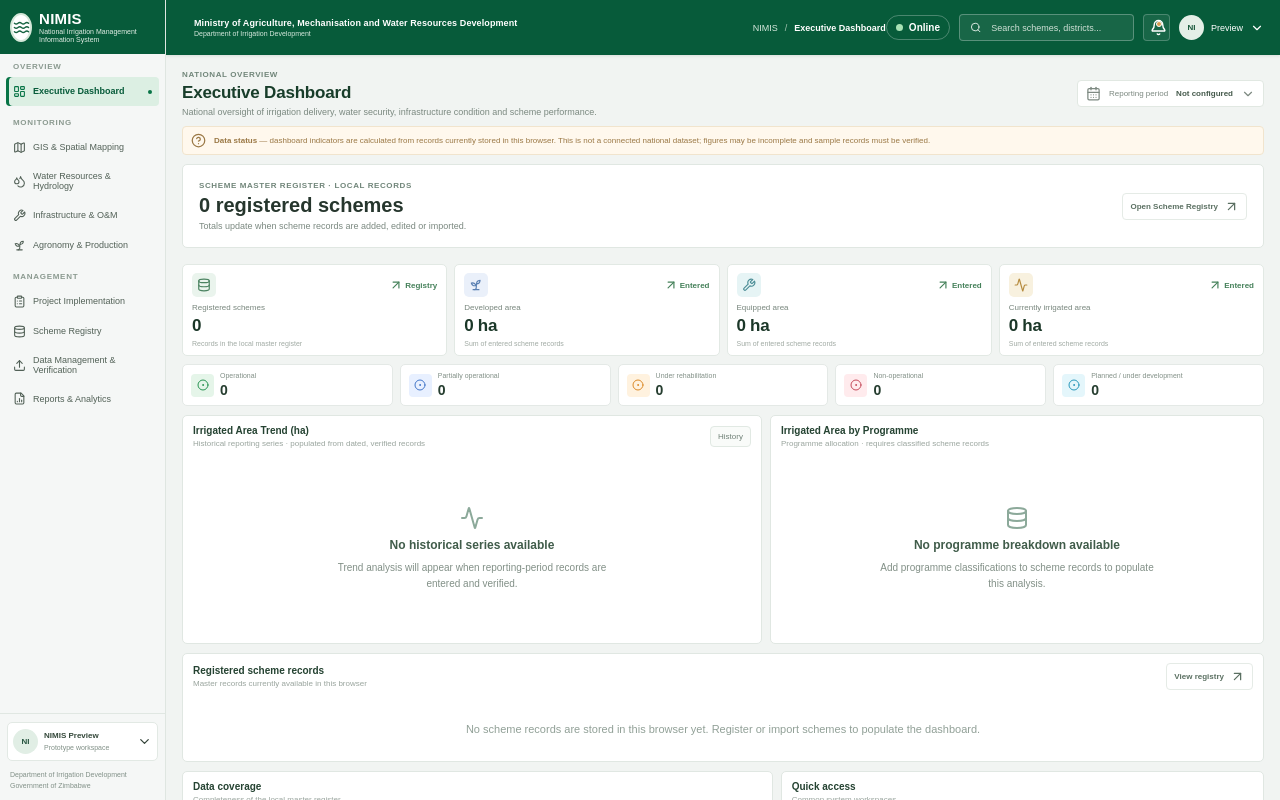
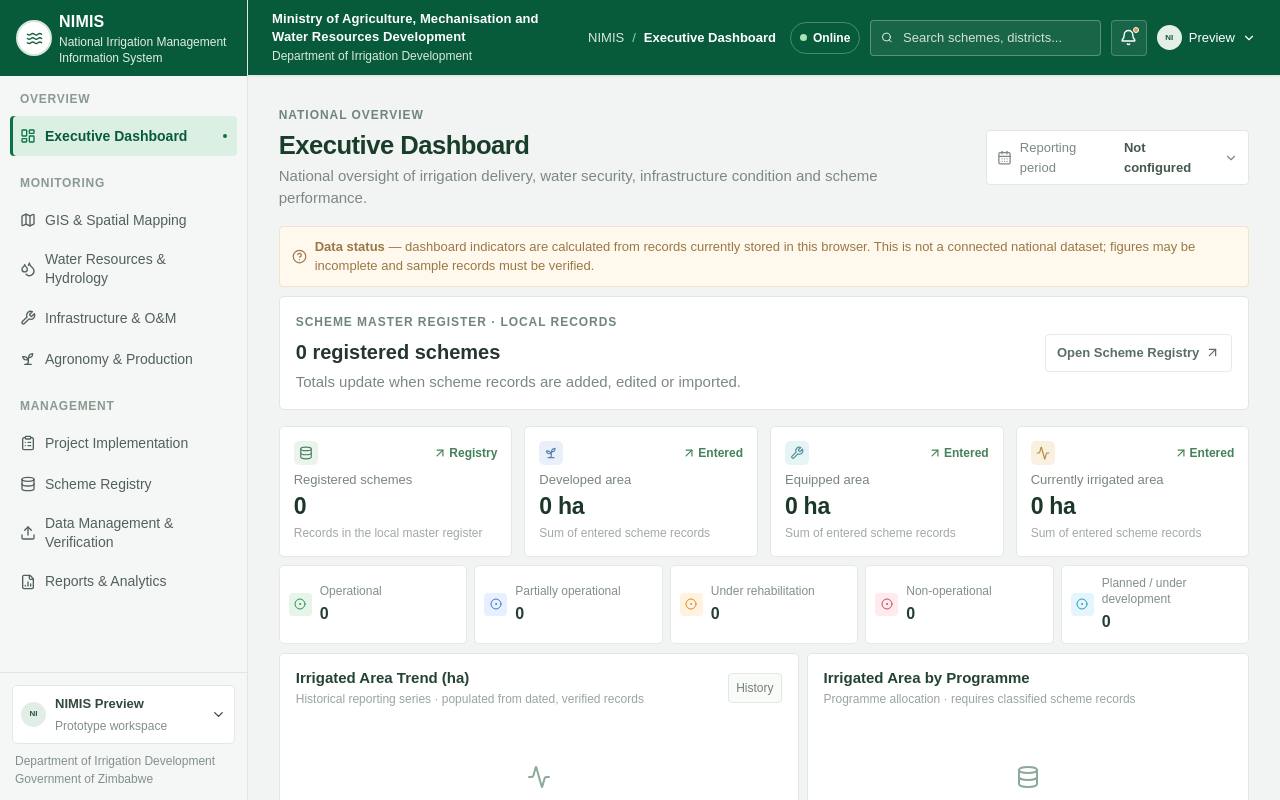
Before and after one commit to CipherBloom07/NIMIS, a React (Vite) app: page / in a window 1280 px wide. Shown: the top 800 px of the page. Built offline with nearby package versions, Linux system fonts and the light colour scheme.

Commit message:
Merge branch 'main' of https://github.com/CipherBloom07/NIMIS

```diff
--- a/src/styles.css
+++ b/src/styles.css
@@ -178,5 +178,156 @@ body{background:#f1f4f2}
 .connection-status{display:inline-flex;align-items:center;gap:6px;white-space:nowrap;font-size:10px;font-weight:650;padding:6px 9px;border:1px solid #ffffff45;border-radius:20px;color:#fff}
 .connection-status i{width:7px;height:7px;border-radius:50%;background:#a8e2b5}
 .connection-status.offline i{background:#ffd28a}
+
+/* Responsive type scale and layout */
+:root{font-size:16px}
+body{font-size:1rem;line-height:1.5;overflow-x:hidden}
+button,input,select,textarea{font:inherit}
+.sidebar{width:248px}
+.main-area{margin-left:248px}
+.brand{min-height:64px;height:auto;padding:10px 16px}
+.brand-mark{width:36px;height:36px;flex-shrink:0}
+.brand-text strong{font-size:1rem}
+.brand-text span{font-size:.75rem;line-height:1.3}
+.nav-scroll{padding:14px 10px}
+.nav-group{margin-bottom:18px}
+.nav-heading{font-size:.75rem;letter-spacing:.06em;padding:0 10px 7px}
+.nav-item{min-height:40px;padding:9px 10px;gap:9px;font-size:.875rem;line-height:1.35}
+.nav-item svg{width:16px;height:16px;flex-shrink:0}
+.sidebar-bottom{padding:12px}
+.user-card{padding:8px;gap:9px}
+.user-info strong{font-size:.8125rem}
+.user-info span,.sidebar-footer{font-size:.75rem;line-height:1.5}
+.topbar{min-height:64px;height:auto;padding:10px 24px;gap:14px}
+.ministry-brand{padding-left:0}
+.ministry-brand strong{font-size:.8125rem;line-height:1.35}
+.ministry-brand span{font-size:.75rem}
+.breadcrumb{font-size:.8125rem;gap:8px;white-space:nowrap}
+.top-actions{gap:10px;min-width:0}
+.searchbox{height:36px;width:clamp(150px,18vw,240px)}
+.searchbox input{font-size:.8125rem}
+.icon-btn{width:36px;height:36px;flex-shrink:0}
+.top-user{font-size:.8125rem}
+.content-wrap{padding:clamp(18px,2.4vw,32px)}
+.content-inner{max-width:1440px}
+.welcome-row{gap:16px;margin-bottom:16px}
+.eyebrow{font-size:.75rem;letter-spacing:.08em;margin-bottom:6px}
+.welcome-row h1{font-size:clamp(1.5rem,2vw,2rem);line-height:1.2;letter-spacing:-.02em}
+.subtitle{font-size:.9375rem;line-height:1.5}
+.period-select{min-height:36px;height:auto;padding:7px 10px;font-size:.8125rem;white-space:normal}
+.data-note{padding:10px 12px;font-size:.8125rem;line-height:1.5}
+.kpi-grid{gap:12px}
+.kpi-card{padding:14px;min-width:0}
+.kpi-label{font-size:.8125rem;line-height:1.4}
+.kpi-value{font-size:clamp(1.25rem,1.8vw,1.625rem);line-height:1.2;overflow-wrap:anywhere}
+.kpi-note,.trend{font-size:.75rem;line-height:1.4}
+.status-kpi{padding:9px;gap:8px}
+.status-kpi small{font-size:.75rem;line-height:1.35}
+.status-kpi strong{font-size:1rem}
+.panel-head{padding:14px 16px 11px;gap:12px}
+.panel-head h2{font-size:.9375rem;line-height:1.35}
+.panel-head p{font-size:.75rem;line-height:1.45}
+.ghost-btn,.reg-primary{min-height:36px;padding:8px 11px;font-size:.8125rem}
+.province-label,.panel-foot,.live-label{font-size:.75rem;line-height:1.4}
+.table-wrap{max-width:100%}
+thead th{font-size:.75rem;padding:10px 12px}
+tbody td{font-size:.8125rem;line-height:1.4;padding:10px 12px}
+.scheme-name{font-size:.8125rem}
+.scheme-name small{font-size:.75rem}
+.status{font-size:.75rem;padding:4px 7px}
+.activity-item strong,.quick-links button span{font-size:.8125rem}
+.activity-item p,.activity-item time,.page-footer{font-size:.75rem;line-height:1.45}
+.reg-summary small,.reg-field span,.reg-foot{font-size:.75rem}
+.reg-summary strong{font-size:1.25rem}
+.reg-toolbar select,.reg-search input,.reg-field input,.reg-field select{font-size:.8125rem}
+.reg-field input,.reg-field select{min-height:40px;height:auto}
+.reg-form-grid{gap:14px}
+.module-placeholder p,.data-ops-body>p,.muted-copy{font-size:.875rem;line-height:1.6}
+.sync-explainer ol,.import-result,.import-drop span,.message-dismiss{font-size:.8125rem;line-height:1.55}
+.sync-explainer strong,.import-drop strong{font-size:.875rem}
+.connection-status{font-size:.75rem}
+.map-caption,.map-legend,.map-layer-label{font-size:.75rem}
+.map-source-note{font-size:.6875rem}
+.trend-y-labels,.trend-x-labels,.programme-legend>div,.programme-legend b{font-size:.75rem}
+.chart-empty-state span{font-size:.8125rem;line-height:1.5}
+.report-select{font-size:inherit}
+
+@media (min-width:821px) and (max-width:1100px){
+  .sidebar{width:220px}
+  .main-area{margin-left:220px}
+  .topbar{padding:10px 14px;gap:9px}
+  .ministry-brand{flex:1 1 150px}
+  .ministry-brand strong{font-size:.75rem}
+  .ministry-brand span{font-size:.6875rem}
+  .breadcrumb{font-size:.75rem;gap:5px}
+  .top-actions{gap:6px}
+  .searchbox{width:clamp(115px,16vw,170px)}
+  .content-wrap{padding:18px}
+}
+
+@media (max-width:820px){
+  .sidebar{width:min(280px,86vw);transform:translateX(-100%)}
+  .sidebar.open{transform:translateX(0)}
+  .main-area{margin-left:0}
+  .mobile-menu{display:grid}
+  .mobile-overlay{display:block}
+  .topbar{min-height:60px;padding:9px 12px;gap:9px}
+  .ministry-brand{display:none}
+  .breadcrumb{flex:1;min-width:0;overflow:hidden;text-overflow:ellipsis;font-size:.8125rem}
+  .top-actions{flex:0 0 auto;gap:7px}
+  .top-actions .searchbox{width:36px;padding:0;justify-content:center;border-color:transparent;background:transparent}
+  .top-actions .searchbox input,.top-actions .searchbox button{display:none}
+  .top-user span,.top-user>svg{display:none}
+  .content-wrap{padding:18px 16px}
+  .dash-grid,.bottom-grid{grid-template-columns:1fr}
+  .data-ops-grid{grid-template-columns:1fr}
+  .map-panel,.province-panel{min-height:0}
+  .province-panel{padding-bottom:4px}
+  .province-list{gap:9px}
+}
+
+@media (max-width:560px){
+  .topbar{min-height:56px;padding:8px 10px}
+  .content-wrap{padding:16px 12px}
+  .welcome-row{align-items:flex-start;flex-direction:column;gap:10px}
+  .welcome-row h1{font-size:1.5rem}
+  .period-select{align-self:flex-start}
+  .kpi-grid{grid-template-columns:repeat(2,minmax(0,1fr));gap:8px}
+  .kpi-card{padding:11px}
+  .kpi-value{font-size:1.2rem}
+  .status-kpi-grid{grid-template-columns:repeat(2,minmax(0,1fr));gap:8px}
+  .status-kpi{padding:8px;min-width:0}
+  .status-kpi small{overflow-wrap:anywhere}
+  .panel-head{align-items:flex-start;padding:12px}
+  .panel-actions{flex-wrap:wrap;justify-content:flex-end}
+  .map-visual.nimis-map-wrap{height:220px;min-height:220px;margin:0 8px 9px}
+  .map-visual.nimis-map-wrap .nimis-map{min-height:220px}
+  .nimis-map-large{height:320px;min-height:280px}
+  .nimis-map-large .nimis-map{min-height:280px}
+  .map-source-note{max-width:60%;font-size:.625rem}
+  .reg-summary{grid-template-columns:repeat(2,minmax(0,1fr))}
+  .reg-toolbar{align-items:stretch}
+  .reg-search{flex-basis:100%}
+  .reg-toolbar select,.reg-toolbar>.ghost-btn{flex:1;min-width:0;justify-content:center}
+  .reg-modal-back{padding:8px}
+  .reg-modal{max-height:calc(100dvh - 16px)}
+  .reg-form-grid{grid-template-columns:1fr}
+  .reg-modal form,.reg-modal-head{padding:14px}
+  .programme-chart{gap:12px;padding:12px 8px}
+  .programme-donut{width:104px;height:104px;flex-basis:104px}
+  .programme-donut:before{width:68px;height:68px}
+  .programme-legend{min-width:0}
+  .page-footer{align-items:flex-start;flex-direction:column;gap:7px}
+}
+
+@media (max-width:360px){
+  .content-wrap{padding:14px 9px}
+  .top-actions{gap:3px}
+  .top-user{display:none}
+  .kpi-value{font-size:1.05rem}
+  .status-kpi-icon{width:24px;height:24px}
+  .panel-head{gap:8px}
+  .panel-head .ghost-btn{white-space:normal}
+}
 .connection-status b{font-weight:600;padding-left:5px;border-left:1px solid #ffffff55}
 @media(max-width:680px){.connection-status{font-size:9px;padding:5px 7px}.connection-status b{display:none}}
```
Also changed, not shown: 1 other file (tests, documents, lock files or other folders).
